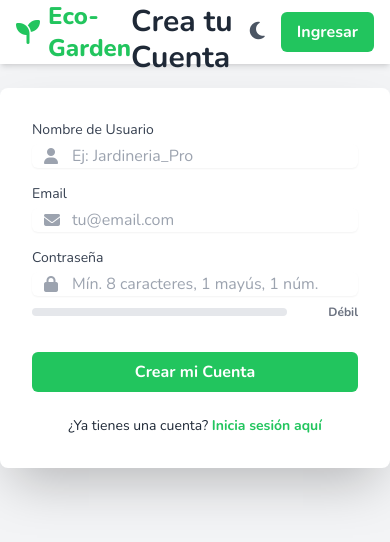
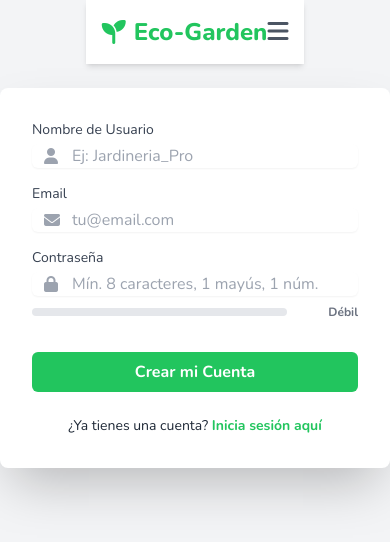
Before and after one commit to Antonela89/eco-garden, a website: page public/html/register.html in a window 390 px wide. Drawn offline with nearby package versions, Linux system fonts and the light colour scheme.

Commit message:
header con menu responsive

```diff
--- a/public/html/register.html
+++ b/public/html/register.html
@@ -44,20 +44,36 @@
 <body class="bg-gray-100 dark:bg-dark-bg text-gray-800 dark:text-gray-200 transition-colors duration-300 flex flex-col justify-center items-center gap-6">
 
     <!-- ------------------- HEADER Y NAVEGACIÓN ------------------- -->
-    <header class="bg-white dark:bg-dark-surface shadow-md sticky top-0 z-10 w-full">
+    <header class="bg-white dark:bg-dark-surface shadow-md sticky top-0 z-20">
         <nav class="max-w-7xl mx-auto px-4 sm:px-6 lg:px-8">
             <div class="flex items-center justify-between h-16">
+                <!-- Logo (siempre visible) -->
                 <a href="/" class="flex items-center gap-2 text-2xl font-extrabold text-eco-green-dark">
                     <i class="fas fa-seedling"></i>
                     <span>Eco-Garden</span>
                 </a>
-                <h1 class="text-3xl font-bold text-gray-800 dark:text-white mt-4">Crea tu Cuenta</h1>
-                <!-- Contenedor para el menú dinámico -->
-                <div id="nav-menu" class="flex items-center gap-4">
-                    <!-- JavaScript inyectará aquí los botones de 'Ingresar' o 'Mi Perfil', 'Logout', etc. -->
+
+                <!-- Contenedor para el menú dinámico (versión Desktop) -->
+                <div id="nav-menu-desktop" class="hidden md:flex items-center gap-4">
+                    <!-- JavaScript inyectará aquí los botones para Desktop -->
+                </div>
+
+                <!-- Botón Hamburguesa (solo visible en Mobile) -->
+                <div class="md:hidden flex items-center">
+                    <button id="hamburger-button" class="text-2xl text-gray-600 dark:text-gray-300">
+                        <i class="fas fa-bars"></i>
+                    </button>
                 </div>
             </div>
         </nav>
+
+        <!-- Menú Desplegable para Mobile (oculto por defecto) -->
+        <div id="mobile-menu"
+            class="hidden md:hidden bg-white dark:bg-dark-surface border-t border-gray-200 dark:border-gray-700">
+            <div id="nav-menu-mobile" class="px-2 pt-2 pb-3 space-y-1 sm:px-3">
+                <!-- JavaScript inyectará aquí los enlaces para Mobile -->
+            </div>
+        </div>
     </header>
 
     <!-- ------------------- CONTENIDO PRINCIPAL ------------------- -->
```
Also changed, not shown: public/html/admin.html (+21 -4 lines), public/html/dashboard.html (+20 -4 lines), public/html/profile.html (+21 -4 lines), public/index.html (+21 -5 lines).
